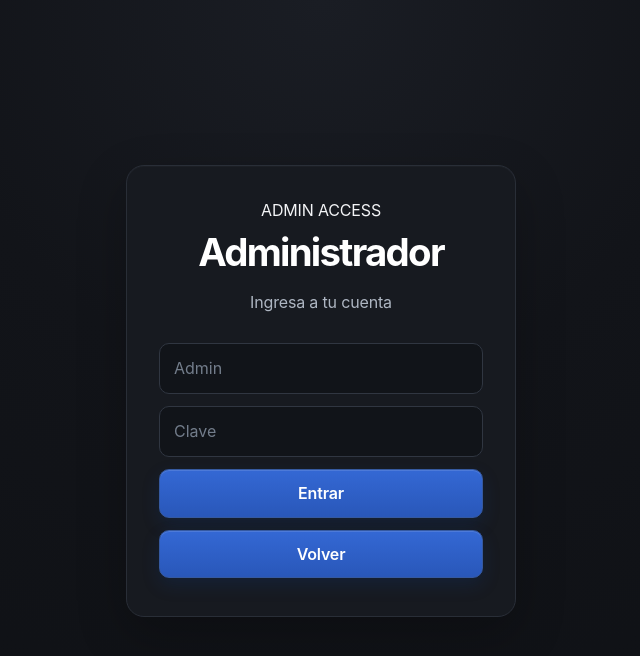
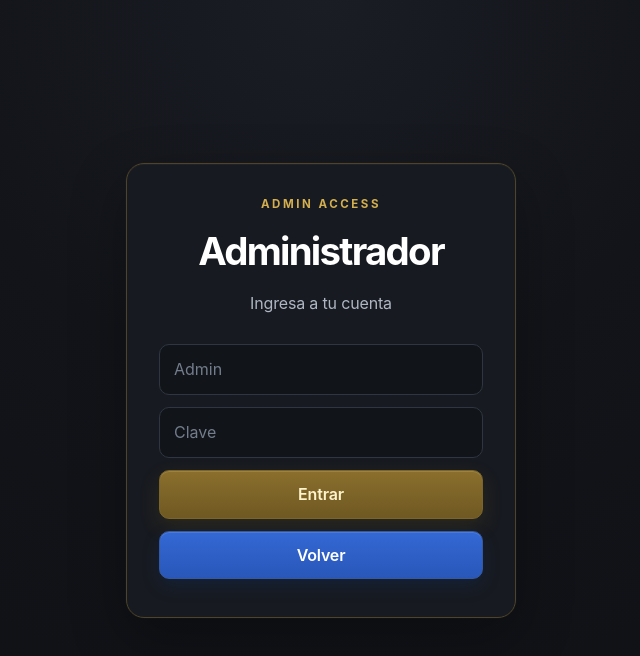
Before and after one commit to Velito27/medical-appointments, a React (Vite) app in the folder frontend/: page / in a window 1280 px wide. Both pictures are taken after a click on the button "Administrador". Shown: the top 656 px of the page, without its empty margins (319-959 px from the left). Built offline with nearby package versions, Linux system fonts and the light colour scheme; no server answers.

Commit message:
Agrega estilo dorado al acceso admin

```diff
--- a/frontend/src/styles.css
+++ b/frontend/src/styles.css
@@ -529,3 +529,67 @@ tbody tr:hover {
     transition-duration: 0.01ms !important;
   }
 }
+
+
+/* Acceso de administrador */
+.admin-access-button {
+  border-color: #6f5a24;
+  background: linear-gradient(180deg, #282318, #1e1b14);
+  color: #e8c968;
+  box-shadow:
+    0 8px 22px rgba(173, 130, 30, 0.1),
+    inset 0 1px 0 rgba(255, 224, 135, 0.07);
+}
+
+.admin-access-button:hover {
+  border-color: #a98936;
+  background: linear-gradient(180deg, #30291a, #242016);
+  color: #f3d77c;
+  box-shadow:
+    0 10px 26px rgba(173, 130, 30, 0.16),
+    inset 0 1px 0 rgba(255, 224, 135, 0.1);
+}
+
+.admin-login-card {
+  border-color: #4f4429;
+  box-shadow:
+    0 20px 56px rgba(0, 0, 0, 0.3),
+    0 0 0 1px rgba(207, 172, 76, 0.025),
+    inset 0 1px 0 rgba(255, 226, 145, 0.035);
+}
+
+.admin-kicker {
+  margin-bottom: 8px;
+  color: #d4af4f;
+  font-size: 0.72rem;
+  font-weight: 750;
+  letter-spacing: 0.22em;
+  text-transform: uppercase;
+}
+
+.admin-login-card h1 {
+  margin-bottom: 10px;
+}
+
+.admin-login-card input:focus {
+  border-color: #8a7131;
+  box-shadow: 0 0 0 3px rgba(212, 175, 79, 0.11);
+}
+
+.admin-submit {
+  border-color: #7b6427;
+  background: linear-gradient(180deg, #8a6f2d, #6f5822);
+  color: #fff4cc;
+  box-shadow:
+    0 8px 20px rgba(133, 100, 24, 0.2),
+    inset 0 1px 0 rgba(255, 239, 186, 0.15);
+}
+
+.admin-submit:hover {
+  border-color: #b3933f;
+  background: linear-gradient(180deg, #9a7d34, #785f25);
+  color: #fff7dc;
+  box-shadow:
+    0 10px 26px rgba(133, 100, 24, 0.28),
+    inset 0 1px 0 rgba(255, 239, 186, 0.2);
+}
```
